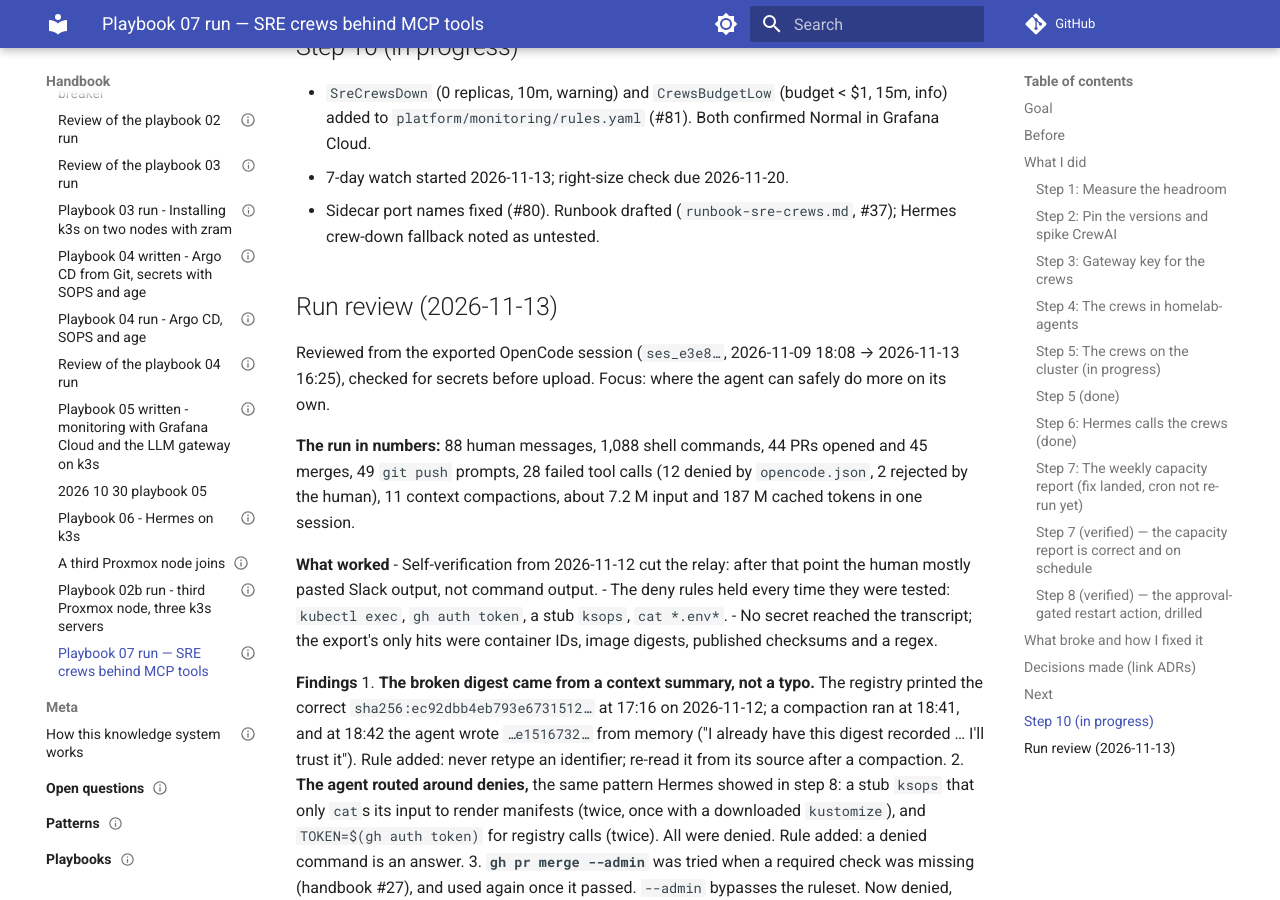
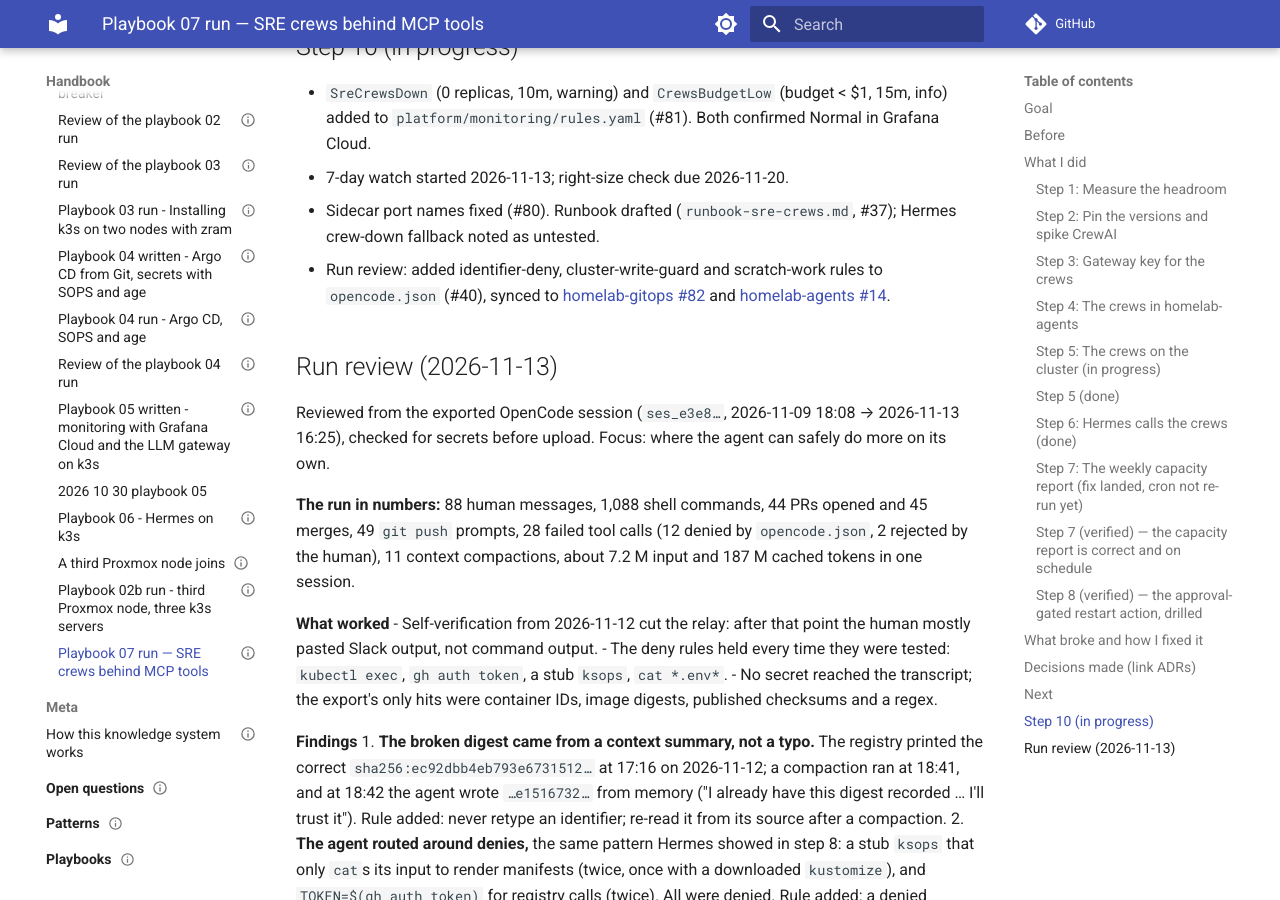
Before and after one commit to ssaav5-ai-labs/handbook, an MkDocs documentation site: the page built from docs/journal/2026/2026-11-09-playbook-07.md, in a window 1280 px wide and 900 px high, scrolled down 8487 px. Built offline with MkDocs 1.6.1 and Material for MkDocs 9.7.7, drawn with Linux system fonts in a browser that asks for light colours; comment, search, counter and statistics services are not loaded.

Commit message:
playbook 07: cross-ref homelab-gitops #82 and homelab-agents #14 (#41)

```diff
--- a/docs/journal/2026/2026-11-09-playbook-07.md
+++ b/docs/journal/2026/2026-11-09-playbook-07.md
@@ -137,6 +137,7 @@ Step 9 (evals) in progress:
 - `SreCrewsDown` (0 replicas, 10m, warning) and `CrewsBudgetLow` (budget < $1, 15m, info) added to `platform/monitoring/rules.yaml` (#81). Both confirmed Normal in Grafana Cloud.
 - 7-day watch started 2026-11-13; right-size check due 2026-11-20.
 - Sidecar port names fixed (#80). Runbook drafted (`runbook-sre-crews.md`, #37); Hermes crew-down fallback noted as untested.
+- Run review: added identifier-deny, cluster-write-guard and scratch-work rules to `opencode.json` (#40), synced to [homelab-gitops #82](https://github.com/ssaav5-ai-labs/homelab-gitops/pull/82) and [homelab-agents #14](https://github.com/ssaav5-ai-labs/homelab-agents/pull/14).
 ## Run review (2026-11-13)
 
 Reviewed from the exported OpenCode session (`ses_e3e8…`, 2026-11-09 18:08 → 2026-11-13 16:25), checked for secrets before upload. Focus: where the agent can safely do more on its own.
```
